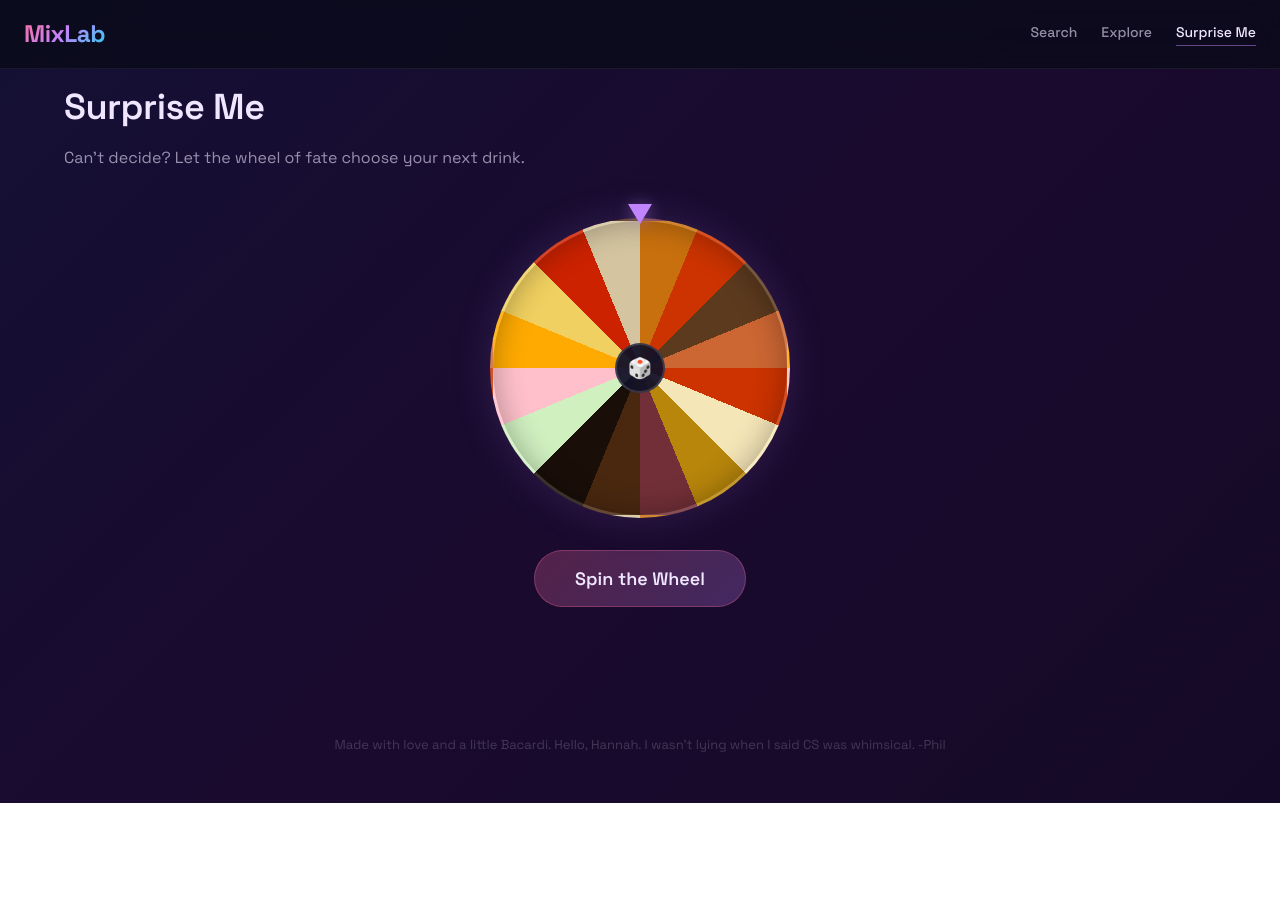
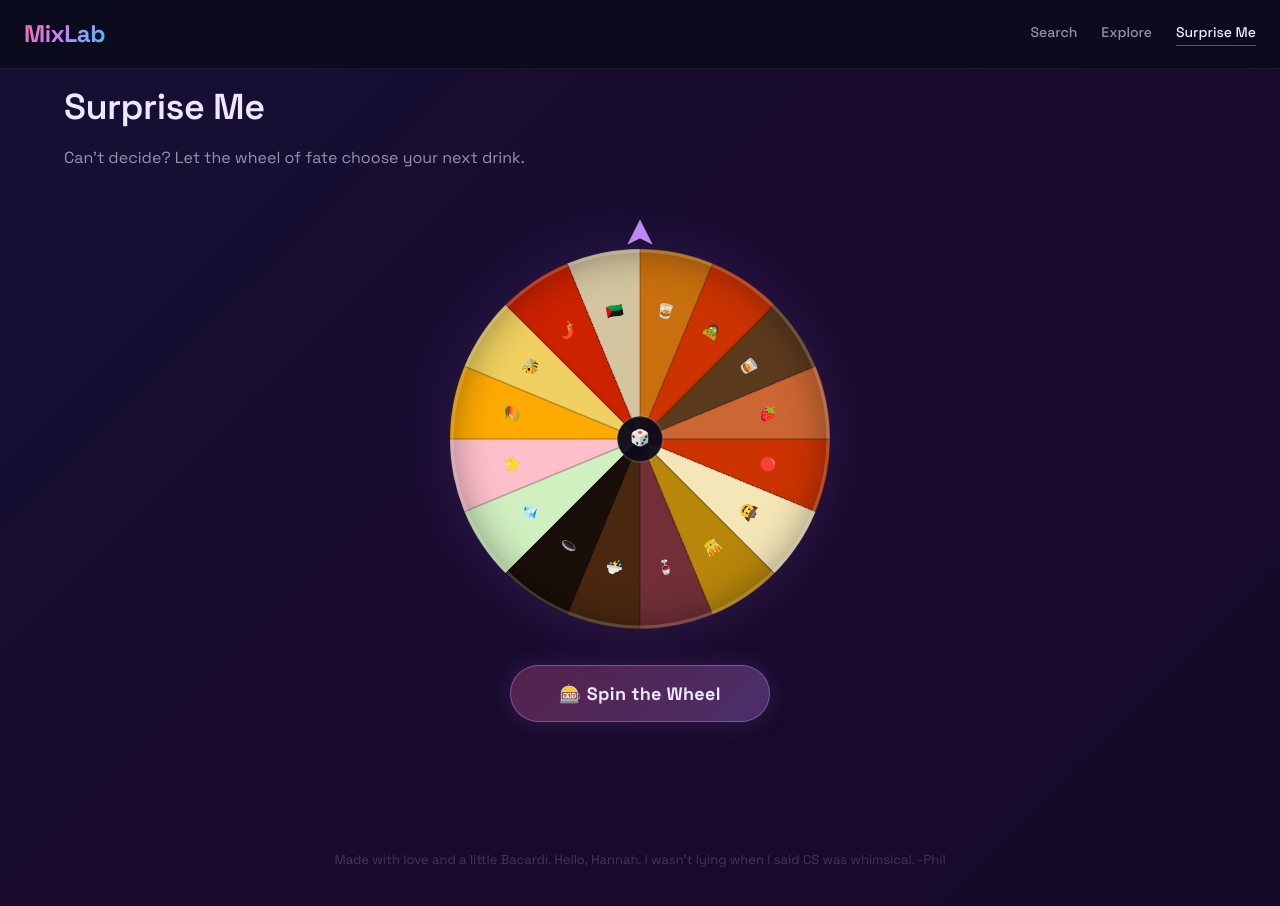
Before and after one commit to phxda/mixlab, a React (Vite) app: page /surprise in a window 1280 px wide. Shown: the top 906 px of the page. Before the commit the page ends 803 px from the top, so only its background shows below. Built offline with nearby package versions, Linux system fonts and the light colour scheme.

Commit message:
fixed the spinning wheel for the ipad kids

```diff
--- a/src/components/SurpriseRoulette.tsx
+++ b/src/components/SurpriseRoulette.tsx
@@ -1,21 +1,26 @@
-import { useState, useMemo } from 'react';
+import { useState, useMemo, useRef } from 'react';
 import { motion, AnimatePresence } from 'framer-motion';
 import { cocktails } from '../data/cocktails';
 import type { Cocktail } from '../types';
-import RecipeCard from './RecipeCard';
 import RecipeModal from './RecipeModal';
+
+const WHEEL_SIZE = 380;
+const NUM_SEGMENTS = 16;
+const CENTER = WHEEL_SIZE / 2;
+const RADIUS = WHEEL_SIZE / 2;
+const LABEL_RADIUS = RADIUS * 0.68;
 
 function Confetti({ show }: { show: boolean }) {
   const pieces = useMemo(
     () =>
-      Array.from({ length: 30 }, (_, i) => ({
+      Array.from({ length: 48 }, (_, i) => ({
         id: i,
-        x: (Math.random() - 0.5) * 500,
-        y: -(100 + Math.random() * 300),
-        rotate: Math.random() * 720,
-        color: ['#ff6b9d', '#c084fc', '#22d3ee', '#fbbf24', '#4ade80'][Math.floor(Math.random() * 5)],
-        size: 4 + Math.random() * 8,
-        delay: Math.random() * 0.3,
+        x: (Math.random() - 0.5) * 700,
+        y: -(80 + Math.random() * 400),
+        rotate: Math.random() * 900,
+        color: ['#ff6b9d', '#c084fc', '#22d3ee', '#fbbf24', '#4ade80', '#f97316'][Math.floor(Math.random() * 6)],
+        size: 5 + Math.random() * 9,
+        delay: Math.random() * 0.5,
       })),
     [],
   );
@@ -26,17 +31,17 @@ function Confetti({ show }: { show: boolean }) {
         pieces.map((p) => (
           <motion.div
             key={p.id}
-            initial={{ opacity: 1, x: 0, y: 0, rotate: 0 }}
-            animate={{ opacity: 0, x: p.x, y: p.y, rotate: p.rotate }}
+            initial={{ opacity: 1, x: 0, y: 0, rotate: 0, scale: 1 }}
+            animate={{ opacity: 0, x: p.x, y: p.y, rotate: p.rotate, scale: 0.5 }}
             exit={{ opacity: 0 }}
-            transition={{ duration: 1.2, delay: p.delay, ease: 'easeOut' }}
+            transition={{ duration: 1.6, delay: p.delay, ease: 'easeOut' }}
             style={{
               position: 'absolute',
               top: '50%',
               left: '50%',
               width: p.size,
               height: p.size,
-              borderRadius: p.size > 8 ? '2px' : '50%',
+              borderRadius: p.size > 10 ? '2px' : '50%',
               background: p.color,
               pointerEvents: 'none',
               zIndex: 10,
@@ -53,10 +58,12 @@ export default function SurpriseRoulette() {
   const [rotation, setRotation] = useState(0);
   const [showConfetti, setShowConfetti] = useState(false);
   const [modalCocktail, setModalCocktail] = useState<Cocktail | null>(null);
+  const [history, setHistory] = useState<Cocktail[]>([]);
+  const rotationRef = useRef(0);
 
   const wheelCocktails = useMemo(() => {
     const shuffled = [...cocktails].sort(() => Math.random() - 0.5);
-    return shuffled.slice(0, 16);
+    return shuffled.slice(0, NUM_SEGMENTS);
   }, []);
 
   const segmentAngle = 360 / wheelCocktails.length;
@@ -77,17 +84,67 @@ export default function SurpriseRoulette() {
     setShowConfetti(false);
 
     const randomIndex = Math.floor(Math.random() * wheelCocktails.length);
-    const targetAngle = 360 * 5 + (360 - randomIndex * segmentAngle - segmentAngle / 2);
-    const newRotation = rotation + targetAngle;
+    const spins = 6 + Math.floor(Math.random() * 4);
+    const targetAngle = 360 * spins + (360 - randomIndex * segmentAngle - segmentAngle / 2);
+    const newRotation = rotationRef.current + targetAngle;
+    rotationRef.current = newRotation;
     setRotation(newRotation);
 
     setTimeout(() => {
       setSpinning(false);
-      setSelectedCocktail(wheelCocktails[randomIndex]);
+      const picked = wheelCocktails[randomIndex];
+      setSelectedCocktail(picked);
       setShowConfetti(true);
-      setTimeout(() => setShowConfetti(false), 1500);
-    }, 3500);
+      setHistory((prev) => [picked, ...prev].slice(0, 3));
+      setTimeout(() => setShowConfetti(false), 2000);
+    }, 3800);
   };
+
+  // Segment divider lines + emoji labels as SVG overlay
+  const svgOverlay = (
+    <svg
+      width={WHEEL_SIZE}
+      height={WHEEL_SIZE}
+      style={{ position: 'absolute', top: 0, left: 0, pointerEvents: 'none' }}
+    >
+      {wheelCocktails.map((c, i) => {
+        const angle = (i * segmentAngle - 90) * (Math.PI / 180);
+        const x2 = CENTER + RADIUS * Math.cos(angle);
+        const y2 = CENTER + RADIUS * Math.sin(angle);
+        const labelAngle = ((i + 0.5) * segmentAngle - 90) * (Math.PI / 180);
+        const lx = CENTER + LABEL_RADIUS * Math.cos(labelAngle);
+        const ly = CENTER + LABEL_RADIUS * Math.sin(labelAngle);
+        const textRotation = (i + 0.5) * segmentAngle;
+
+        return (
+          <g key={i}>
+            <line
+              x1={CENTER} y1={CENTER}
+              x2={x2} y2={y2}
+              stroke="rgba(0,0,0,0.25)"
+              strokeWidth="1.5"
+            />
+            <text
+              x={lx}
+              y={ly}
+              textAnchor="middle"
+              dominantBaseline="middle"
+              fontSize="14"
+              transform={`rotate(${textRotation}, ${lx}, ${ly})`}
+              style={{ userSelect: 'none' }}
+            >
+              {c.imageEmoji}
+            </text>
+          </g>
+        );
+      })}
+      {/* outer ring */}
+      <circle cx={CENTER} cy={CENTER} r={RADIUS - 2} fill="none" stroke="rgba(255,255,255,0.18)" strokeWidth="3" />
+      {/* inner ring */}
+      <circle cx={CENTER} cy={CENTER} r={RADIUS * 0.12} fill="rgba(10,10,26,0.95)" stroke="rgba(255,255,255,0.15)" strokeWidth="2" />
+      <text x={CENTER} y={CENTER} textAnchor="middle" dominantBaseline="middle" fontSize="16">🎲</text>
+    </svg>
+  );
 
   return (
     <section id="surprise-me" className="section">
@@ -102,124 +159,208 @@ export default function SurpriseRoulette() {
         </p>
       </motion.div>
 
-      <div
+      <div style={{ display: 'flex', flexDirection: 'column', alignItems: 'center', gap: '36px', position: 'relative' }}>
+
+        {/* Wheel + pointer */}
+        <div style={{ position: 'relative', display: 'flex', flexDirection: 'column', alignItems: 'center' }}>
+          <Confetti show={showConfetti} />
+
+          {/* Pointer */}
+          <motion.div
+            animate={spinning ? { scale: [1, 1.15, 1], filter: ['drop-shadow(0 2px 8px rgba(192,132,252,0.5))', 'drop-shadow(0 2px 18px rgba(192,132,252,0.9))', 'drop-shadow(0 2px 8px rgba(192,132,252,0.5))'] } : {}}
+            transition={{ duration: 0.4, repeat: spinning ? Infinity : 0 }}
             style={{
-          display: 'flex',
-          flexDirection: 'column',
-          alignItems: 'center',
-          gap: '32px',
               position: 'relative',
+              zIndex: 5,
+              marginBottom: '-4px',
             }}
           >
-        <div style={{ position: 'relative' }}>
-          <Confetti show={showConfetti} />
+            <svg width="28" height="28" viewBox="0 0 28 28">
+              <polygon
+                points="14,2 26,26 14,20 2,26"
+                fill="#c084fc"
+                stroke="rgba(255,255,255,0.3)"
+                strokeWidth="1"
+              />
+            </svg>
+          </motion.div>
 
-          <div
+          {/* Wheel glow backdrop */}
+          <motion.div
+            animate={spinning
+              ? { opacity: [0.4, 0.8, 0.4], scale: [1, 1.04, 1] }
+              : { opacity: 0.2, scale: 1 }}
+            transition={{ duration: 0.7, repeat: spinning ? Infinity : 0 }}
             style={{
               position: 'absolute',
-              top: '-14px',
-              left: '50%',
-              transform: 'translateX(-50%)',
-              width: 0,
-              height: 0,
-              borderLeft: '12px solid transparent',
-              borderRight: '12px solid transparent',
-              borderTop: '20px solid #c084fc',
-              zIndex: 5,
-              filter: 'drop-shadow(0 2px 8px rgba(192,132,252,0.5))',
+              top: '28px',
+              width: WHEEL_SIZE + 40,
+              height: WHEEL_SIZE + 40,
+              borderRadius: '50%',
+              background: 'radial-gradient(circle, rgba(192,132,252,0.35) 0%, transparent 70%)',
+              pointerEvents: 'none',
+              zIndex: 0,
             }}
           />
 
+          {/* The wheel */}
+          <div style={{ position: 'relative', zIndex: 1 }}>
             <motion.div
               animate={{ rotate: rotation }}
-            transition={{
-              type: 'spring',
-              damping: 18,
-              stiffness: 30,
-              duration: 3.5,
-            }}
+              transition={{ type: 'spring', damping: 20, stiffness: 28, duration: 3.8 }}
               style={{
-              width: '300px',
-              height: '300px',
+                width: WHEEL_SIZE,
+                height: WHEEL_SIZE,
                 borderRadius: '50%',
                 background: conicGradient,
-              border: '3px solid rgba(255,255,255,0.15)',
-              boxShadow: '0 0 40px rgba(192,132,252,0.15), inset 0 0 30px rgba(0,0,0,0.3)',
                 position: 'relative',
+                boxShadow: '0 0 60px rgba(192,132,252,0.12), inset 0 0 40px rgba(0,0,0,0.4)',
               }}
+            />
+            {/* SVG overlay rotates with the wheel */}
+            <motion.div
+              animate={{ rotate: rotation }}
+              transition={{ type: 'spring', damping: 20, stiffness: 28, duration: 3.8 }}
+              style={{ position: 'absolute', top: 0, left: 0 }}
             >
-            <div
-              style={{
-                position: 'absolute',
-                inset: '50%',
-                transform: 'translate(-50%, -50%)',
-                width: '50px',
-                height: '50px',
-                borderRadius: '50%',
-                background: 'rgba(20, 18, 40, 0.95)',
-                border: '2px solid rgba(255,255,255,0.15)',
-                display: 'flex',
-                alignItems: 'center',
-                justifyContent: 'center',
-                fontSize: '20px',
-              }}
-            >
-              🎲
-            </div>
+              {svgOverlay}
             </motion.div>
           </div>
+        </div>
 
+        {/* Spin button */}
         <motion.button
-          whileHover={{ scale: 1.05 }}
-          whileTap={{ scale: 0.95 }}
+          whileHover={!spinning ? { scale: 1.05, y: -2 } : {}}
+          whileTap={!spinning ? { scale: 0.96 } : {}}
           onClick={spin}
           disabled={spinning}
           style={{
-            padding: '16px 40px',
+            padding: '16px 48px',
             borderRadius: '50px',
             background: spinning
-              ? 'rgba(255,255,255,0.06)'
-              : 'linear-gradient(135deg, rgba(255,107,157,0.25), rgba(192,132,252,0.25))',
-            border: `1px solid ${spinning ? 'rgba(255,255,255,0.08)' : 'rgba(255,107,157,0.3)'}`,
-            color: spinning ? 'rgba(240,230,255,0.4)' : '#f0e6ff',
+              ? 'rgba(255,255,255,0.05)'
+              : 'linear-gradient(135deg, rgba(255,107,157,0.25), rgba(192,132,252,0.3))',
+            border: `1px solid ${spinning ? 'rgba(255,255,255,0.08)' : 'rgba(192,132,252,0.45)'}`,
+            color: spinning ? 'rgba(240,230,255,0.35)' : '#f0e6ff',
             fontSize: '18px',
-            fontWeight: 600,
+            fontWeight: 700,
             cursor: spinning ? 'not-allowed' : 'pointer',
+            letterSpacing: '0.3px',
+            fontFamily: 'Space Grotesk, sans-serif',
             transition: 'all 0.3s',
+            boxShadow: spinning ? 'none' : '0 0 24px rgba(192,132,252,0.15)',
           }}
         >
-          {spinning ? 'Spinning...' : 'Spin the Wheel'}
+          {spinning ? '✨ Spinning...' : '🎰 Spin the Wheel'}
         </motion.button>
 
-        <AnimatePresence>
+        {/* Result */}
+        <AnimatePresence mode="wait">
           {selectedCocktail && !spinning && (
             <motion.div
-              initial={{ opacity: 0, y: 30, scale: 0.9 }}
+              key={selectedCocktail.id}
+              initial={{ opacity: 0, y: 24, scale: 0.95 }}
               animate={{ opacity: 1, y: 0, scale: 1 }}
-              exit={{ opacity: 0 }}
-              transition={{ type: 'spring', damping: 20, stiffness: 200 }}
-              style={{ width: '100%', maxWidth: '340px' }}
+              exit={{ opacity: 0, scale: 0.95 }}
+              transition={{ type: 'spring', damping: 22, stiffness: 220 }}
+              style={{ width: '100%', maxWidth: '400px', textAlign: 'center' }}
             >
-              <p
+              <p style={{ fontSize: '13px', color: 'rgba(240,230,255,0.4)', marginBottom: '16px', letterSpacing: '1px', textTransform: 'uppercase', fontWeight: 600 }}>
+                The wheel has spoken
+              </p>
+
+              <button
+                onClick={() => setModalCocktail(selectedCocktail)}
                 style={{
+                  width: '100%',
+                  padding: '24px',
+                  background: `${selectedCocktail.color}14`,
+                  border: `1px solid ${selectedCocktail.color}50`,
+                  borderRadius: '20px',
+                  cursor: 'pointer',
+                  textAlign: 'center',
+                  transition: 'all 0.2s',
+                  marginBottom: '16px',
+                }}
+                onMouseEnter={(e) => { e.currentTarget.style.background = `${selectedCocktail.color}22`; e.currentTarget.style.borderColor = `${selectedCocktail.color}80`; }}
+                onMouseLeave={(e) => { e.currentTarget.style.background = `${selectedCocktail.color}14`; e.currentTarget.style.borderColor = `${selectedCocktail.color}50`; }}
+              >
+                <div style={{ fontSize: '52px', marginBottom: '10px' }}>{selectedCocktail.imageEmoji}</div>
+                <div style={{ fontSize: '22px', fontWeight: 700, color: '#f0e6ff', marginBottom: '6px' }}>{selectedCocktail.name}</div>
+                <div style={{ fontSize: '13px', color: 'rgba(240,230,255,0.5)', lineHeight: 1.5, marginBottom: '12px' }}>{selectedCocktail.description}</div>
+                <div style={{ fontSize: '12px', color: 'rgba(240,230,255,0.3)' }}>Tap to see full recipe →</div>
+              </button>
+
+              <button
+                onClick={spin}
+                style={{
+                  padding: '10px 28px',
+                  borderRadius: '50px',
+                  background: 'rgba(255,255,255,0.05)',
+                  border: '1px solid rgba(255,255,255,0.1)',
+                  color: 'rgba(240,230,255,0.5)',
                   fontSize: '14px',
-                  color: 'rgba(240,230,255,0.5)',
-                  marginBottom: '12px',
-                  textAlign: 'center',
+                  fontWeight: 600,
+                  cursor: 'pointer',
+                  fontFamily: 'Space Grotesk, sans-serif',
+                  transition: 'all 0.2s',
                 }}
+                onMouseEnter={(e) => { e.currentTarget.style.background = 'rgba(255,255,255,0.09)'; e.currentTarget.style.color = '#f0e6ff'; }}
+                onMouseLeave={(e) => { e.currentTarget.style.background = 'rgba(255,255,255,0.05)'; e.currentTarget.style.color = 'rgba(240,230,255,0.5)'; }}
               >
-                The wheel has spoken:
+                Spin Again
+              </button>
+            </motion.div>
+          )}
+        </AnimatePresence>
+
+        {/* History */}
+        <AnimatePresence>
+          {history.length > 1 && (
+            <motion.div
+              initial={{ opacity: 0, y: 10 }}
+              animate={{ opacity: 1, y: 0 }}
+              style={{ width: '100%', maxWidth: '400px' }}
+            >
+              <p style={{ fontSize: '11px', color: 'rgba(240,230,255,0.25)', textTransform: 'uppercase', letterSpacing: '1px', fontWeight: 600, marginBottom: '10px', textAlign: 'center' }}>
+                Previous spins
               </p>
-              <RecipeCard
-                cocktail={selectedCocktail}
-                onClick={() => setModalCocktail(selectedCocktail)}
-              />
+              <div style={{ display: 'flex', gap: '8px', justifyContent: 'center' }}>
+                {history.slice(1).map((c, i) => (
+                  <button
+                    key={`${c.id}-${i}`}
+                    onClick={() => setModalCocktail(c)}
+                    title={c.name}
+                    style={{
+                      padding: '8px 14px',
+                      borderRadius: '12px',
+                      background: 'rgba(255,255,255,0.04)',
+                      border: '1px solid rgba(255,255,255,0.08)',
+                      cursor: 'pointer',
+                      display: 'flex',
+                      alignItems: 'center',
+                      gap: '6px',
+                      transition: 'all 0.15s',
+                    }}
+                    onMouseEnter={(e) => { e.currentTarget.style.background = 'rgba(255,255,255,0.08)'; }}
+                    onMouseLeave={(e) => { e.currentTarget.style.background = 'rgba(255,255,255,0.04)'; }}
+                  >
+                    <span style={{ fontSize: '16px' }}>{c.imageEmoji}</span>
+                    <span style={{ fontSize: '12px', color: 'rgba(240,230,255,0.45)', fontWeight: 500 }}>{c.name}</span>
+                  </button>
+                ))}
+              </div>
             </motion.div>
           )}
         </AnimatePresence>
       </div>
 
-      <RecipeModal cocktail={modalCocktail} onClose={() => setModalCocktail(null)} />
+      <RecipeModal
+        cocktail={modalCocktail}
+        onClose={() => setModalCocktail(null)}
+        allCocktails={cocktails}
+        onSelectCocktail={setModalCocktail}
+      />
     </section>
   );
 }
```
Lines whose indentation alone changed are shown as unchanged.
